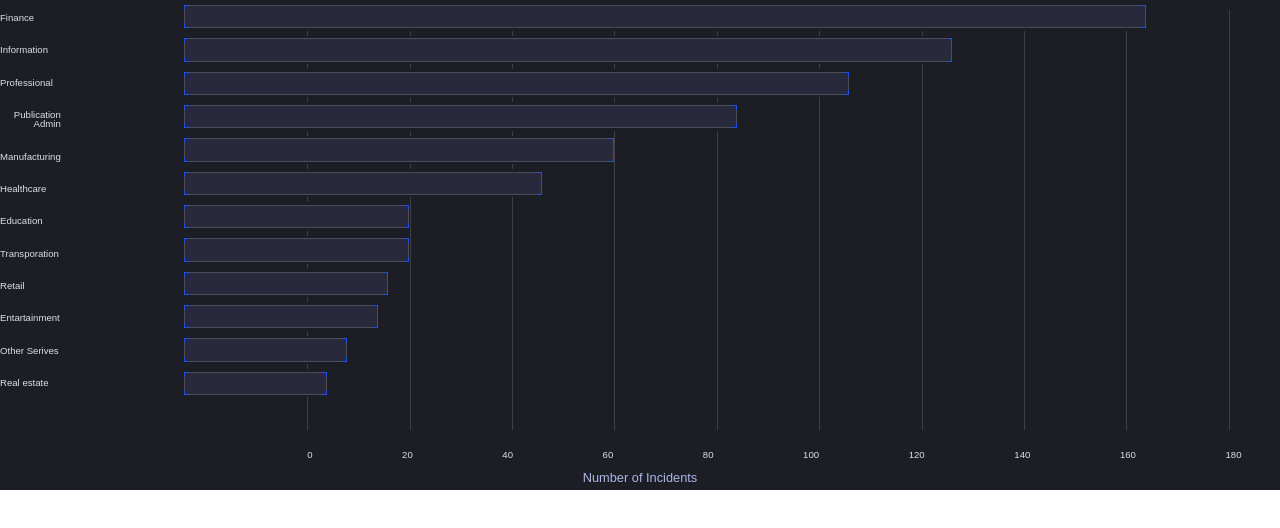
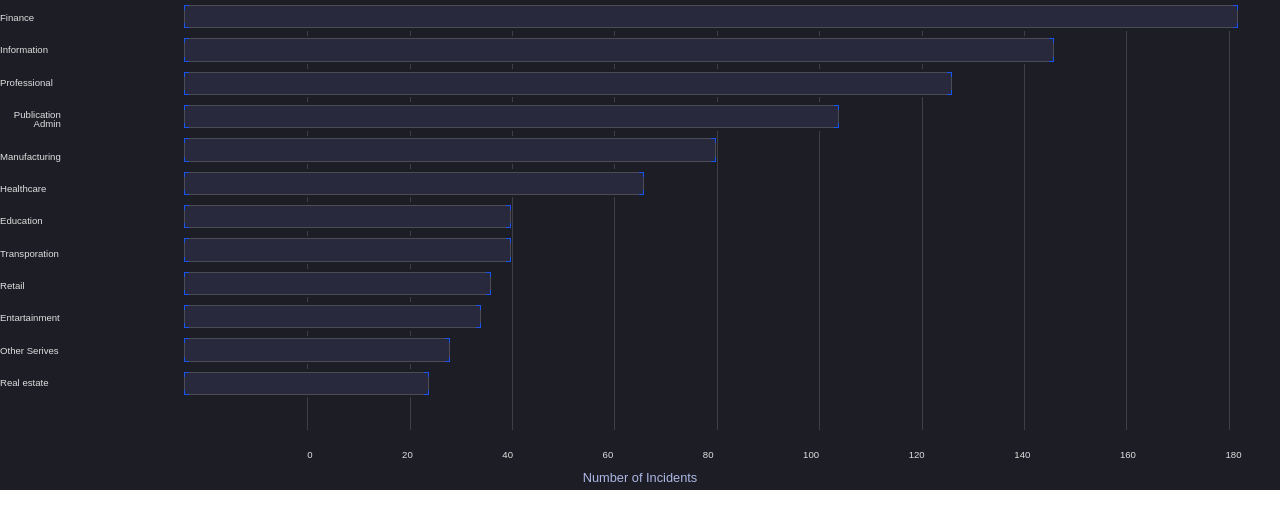
Before and after one commit to ShafeequrRehman/Global-industry-sectors-most-targeted, a plain HTML site: page index.html in a window 1280 px wide. Drawn offline with Linux system fonts and the light colour scheme.

Commit message:
Update index.html

```diff
--- a/index.html
+++ b/index.html
@@ -377,7 +377,7 @@
 
       <!-- Bars -->
       <div class="bars">
-        <div class="barmain" style="width: 94%;">
+        <div class="barmain" style="width: 103%;">
             <div class="bar " style="width: 100%;">
                 <div class="corner corner-top-left"></div>
                 <div class="corner corner-top-right"></div>
@@ -385,7 +385,7 @@
                 <div class="corner corner-bottom-right"></div>
               </div>
           </div>
-          <div class="barmain" style="width: 75%;">
+          <div class="barmain" style="width: 85%;">
             <div class="bar" style="width: 100%;">
                 <div class="corner corner-top-left"></div>
                 <div class="corner corner-top-right"></div>
@@ -393,7 +393,7 @@
                 <div class="corner corner-bottom-right"></div>
               </div>
           </div>
-          <div class="barmain" style="width: 65%;">
+          <div class="barmain" style="width: 75%;">
             <div class="bar " style="width: 100%;">
                 <div class="corner corner-top-left"></div>
                 <div class="corner corner-top-right"></div>
@@ -401,7 +401,7 @@
                 <div class="corner corner-bottom-right"></div>
               </div>
           </div>
-          <div class="barmain" style="width: 54%;">
+          <div class="barmain" style="width: 64%;">
             <div class="bar" style="width: 100%;">
                 <div class="corner corner-top-left"></div>
                 <div class="corner corner-top-right"></div>
@@ -409,7 +409,7 @@
                 <div class="corner corner-bottom-right"></div>
               </div>
           </div>
-          <div class="barmain" style="width: 42%;">
+          <div class="barmain" style="width: 52%;">
             <div class="bar " style="width: 100%;">
                 <div class="corner corner-top-left"></div>
                 <div class="corner corner-top-right"></div>
@@ -417,7 +417,7 @@
                 <div class="corner corner-bottom-right"></div>
               </div>
           </div>
-          <div class="barmain" style="width: 35%;">
+          <div class="barmain" style="width: 45%;">
             <div class="bar" style="width: 100%;">
                 <div class="corner corner-top-left"></div>
                 <div class="corner corner-top-right"></div>
@@ -425,7 +425,7 @@
                 <div class="corner corner-bottom-right"></div>
               </div>
           </div>
-          <div class="barmain" style="width: 22%;">
+          <div class="barmain" style="width: 32%;">
             <div class="bar " style="width: 100%;">
                 <div class="corner corner-top-left"></div>
                 <div class="corner corner-top-right"></div>
@@ -433,7 +433,7 @@
                 <div class="corner corner-bottom-right"></div>
               </div>
           </div>
-          <div class="barmain" style="width: 22%;">
+          <div class="barmain" style="width: 32%;">
             <div class="bar" style="width: 100%;">
                 <div class="corner corner-top-left"></div>
                 <div class="corner corner-top-right"></div>
@@ -441,7 +441,7 @@
                 <div class="corner corner-bottom-right"></div>
               </div>
           </div>
-          <div class="barmain" style="width: 20%;">
+          <div class="barmain" style="width: 30%;">
             <div class="bar " style="width: 100%;">
                 <div class="corner corner-top-left"></div>
                 <div class="corner corner-top-right"></div>
@@ -449,7 +449,7 @@
                 <div class="corner corner-bottom-right"></div>
               </div>
           </div>
-          <div class="barmain" style="width: 19%;">
+          <div class="barmain" style="width: 29%;">
             <div class="bar" style="width: 100%;">
                 <div class="corner corner-top-left"></div>
                 <div class="corner corner-top-right"></div>
@@ -457,7 +457,7 @@
                 <div class="corner corner-bottom-right"></div>
               </div>
           </div>
-          <div class="barmain" style="width: 16%;">
+          <div class="barmain" style="width: 26%;">
             <div class="bar " style="width: 100%;">
                 <div class="corner corner-top-left"></div>
                 <div class="corner corner-top-right"></div>
@@ -465,7 +465,7 @@
                 <div class="corner corner-bottom-right"></div>
               </div>
           </div>
-          <div class="barmain" style="width: 14%;">
+          <div class="barmain" style="width: 24%;">
             <div class="bar " style="width: 100%;">
                 <div class="corner corner-top-left"></div>
                 <div class="corner corner-top-right"></div>
```
